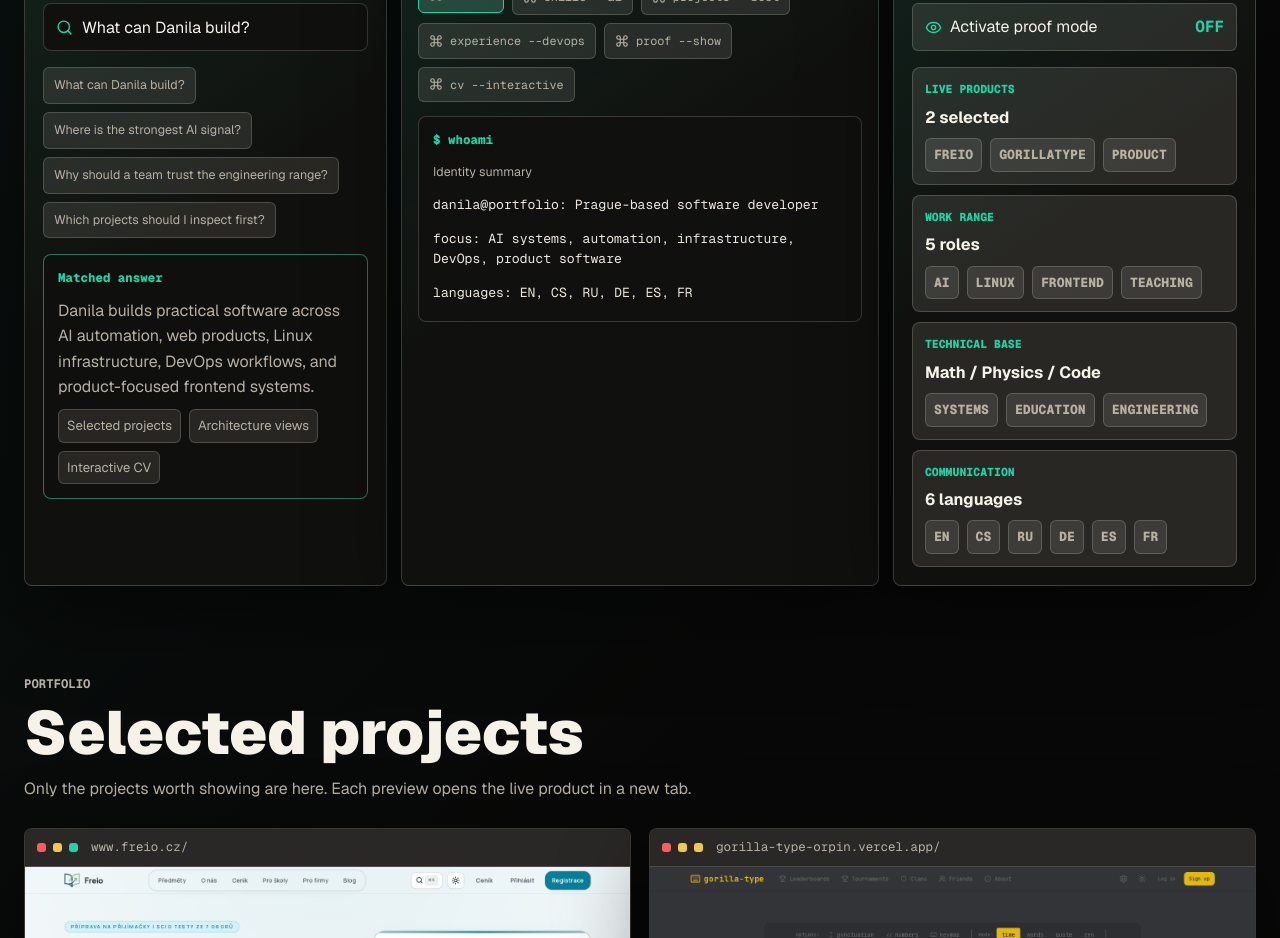
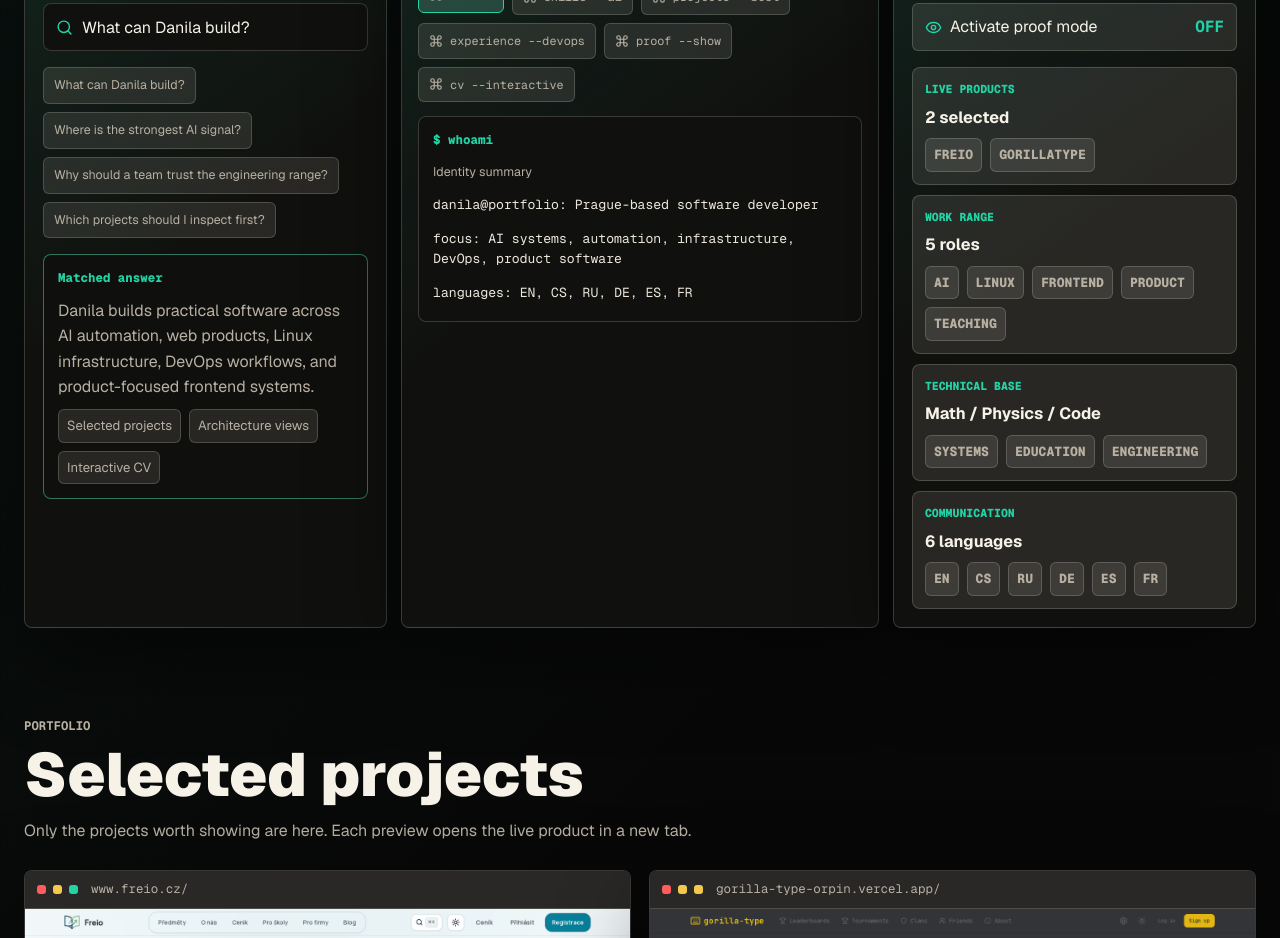
Before and after one commit to DanilaAnikin/Danila_Sergejevic_Anikin-Portfolio, a Next.js app: page / in a window 1280 px wide. Shown: the part 2080-3018 px from the top of the page. Built offline with nearby package versions, Linux system fonts and the light colour scheme.

Commit message:
Move product proof tag to work range

```diff
--- a/src/data/portfolio.ts
+++ b/src/data/portfolio.ts
@@ -323,13 +323,13 @@
     label: "Live products",
     value: "2 selected",
     detail: "Freio and GorillaType are intentionally the highlighted projects because they show product judgment and real interaction quality.",
-    tags: ["Freio", "GorillaType", "Product"],
+    tags: ["Freio", "GorillaType"],
   },
   {
     label: "Work range",
     value: "5 roles",
     detail: "Cloud infrastructure, AI evaluation, freelance delivery, frontend product work, and robotics teaching.",
-    tags: ["AI", "Linux", "Frontend", "Teaching"],
+    tags: ["AI", "Linux", "Frontend", "Product", "Teaching"],
   },
   {
     label: "Technical base",
```
